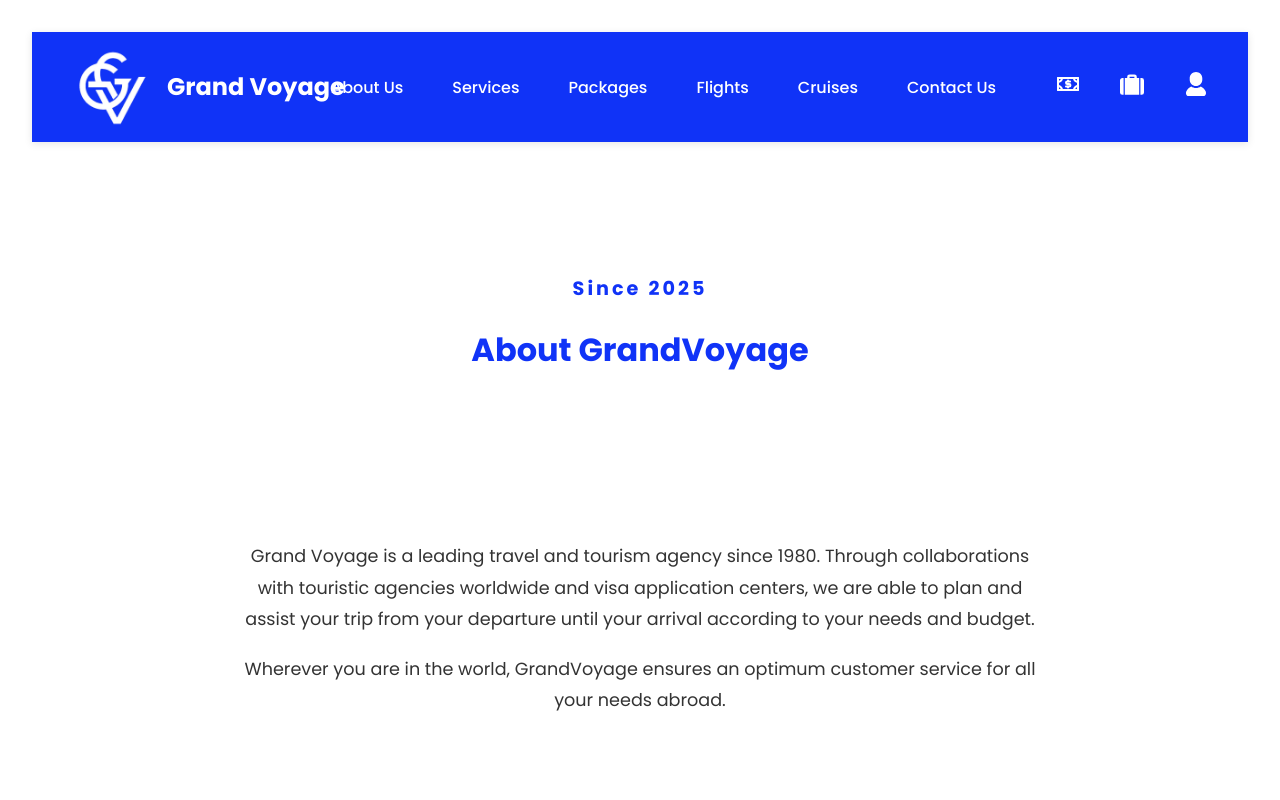
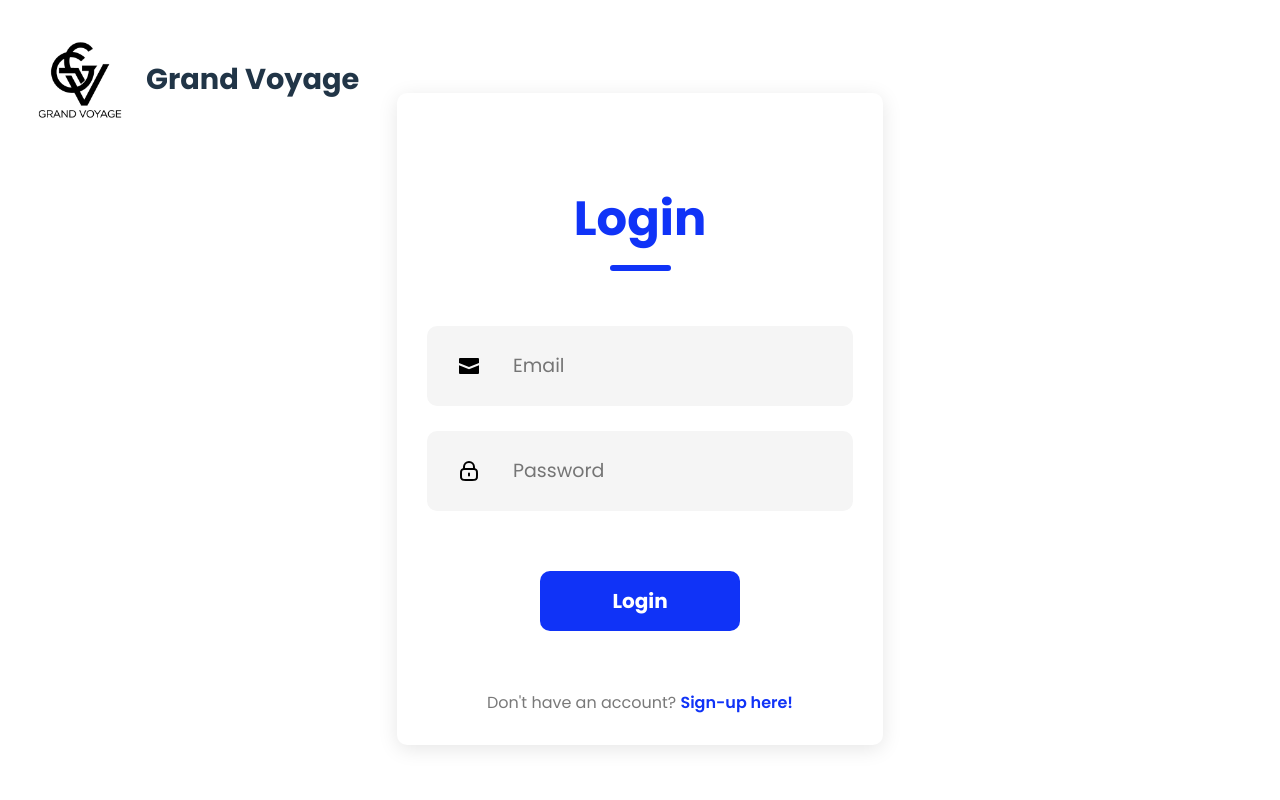
Before and after one commit to Mr-MichaelK/grand-voyage-frontend, a React (Vite) app: page / in a window 1280 px wide. Shown: the top 800 px of the page. Built offline with nearby package versions, Linux system fonts and the light colour scheme.

Commit message:
Implement login fetch logic

```diff
--- a/src/App.jsx
+++ b/src/App.jsx
@@ -8,7 +8,7 @@ import AdminPortal from './AdminPortal/AdminPortal'
 
 function App() {
 
-  const [currentPage, setCurrentPage] = useState('userPortal');
+  const [currentPage, setCurrentPage] = useState('login');
 
   let page;
   if (currentPage === 'login') {
```
Also changed, not shown: src/LoginPage/LoginPage.jsx (+58 -0 lines).
